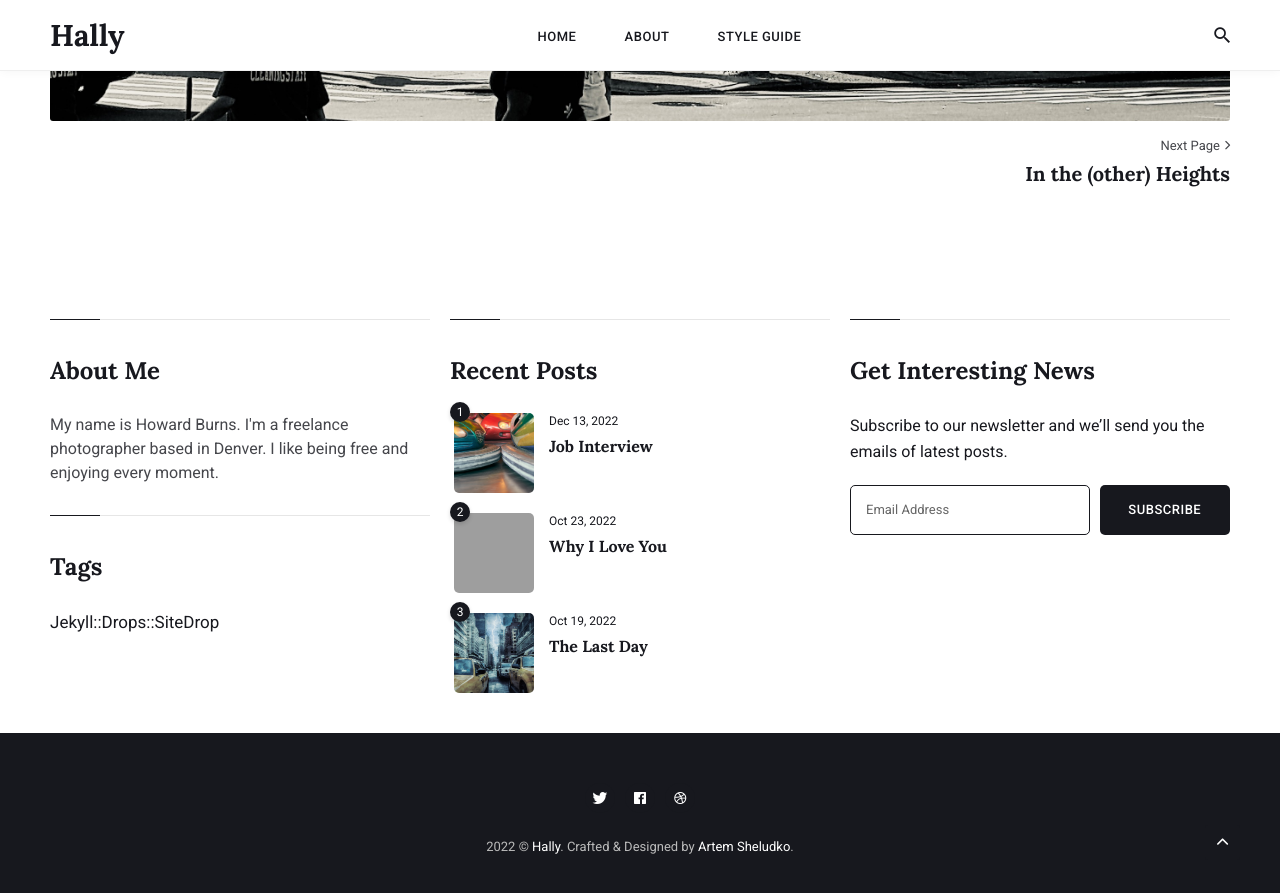
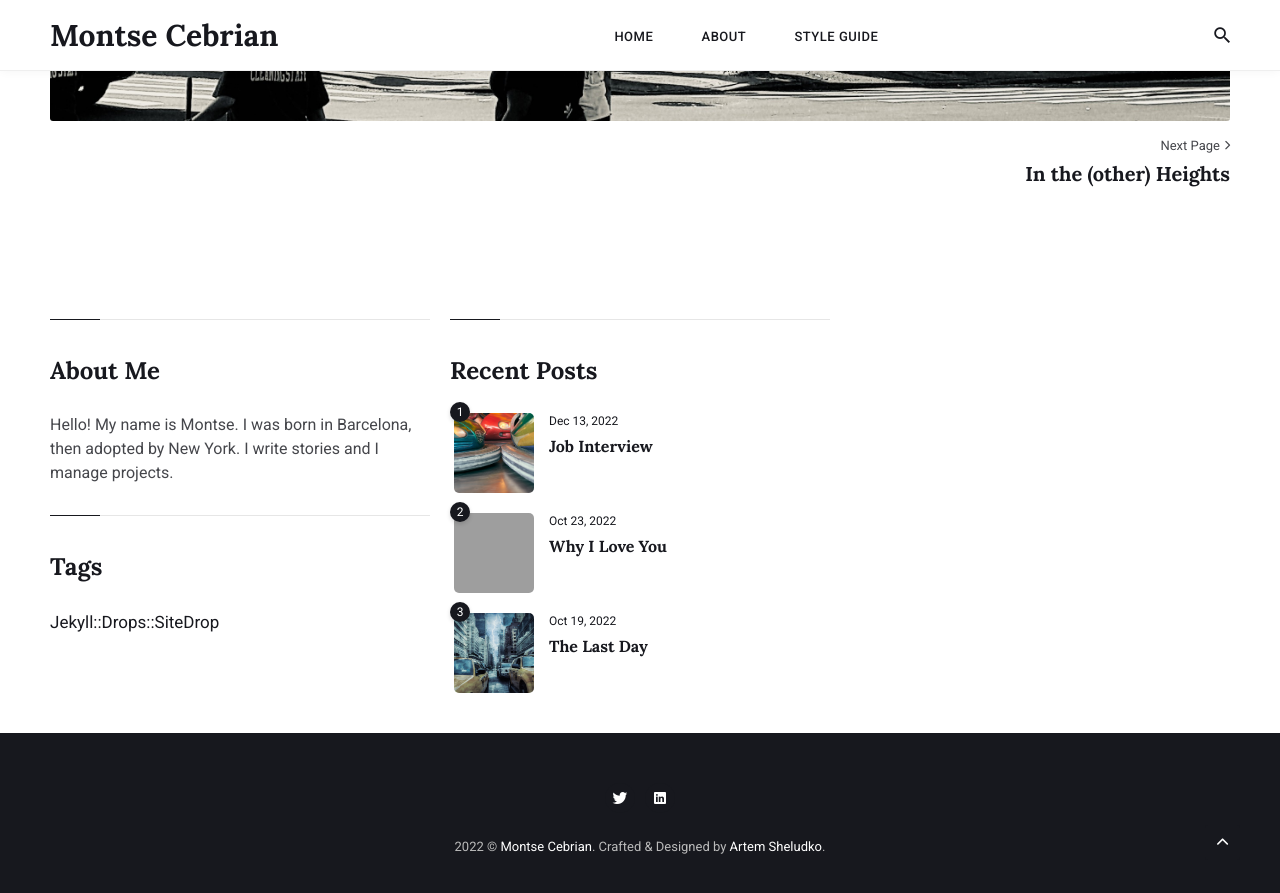
Before and after one commit to montsecebrian/montsecebrian.github.io, a Jekyll site: the page built from _posts/2021-08-29-In-a-galaxy-far-away.markdown, in a window 1280 px wide and 900 px high, scrolled down 2980 px. Shown: the top 893 px of the window. Built offline with Jekyll 4.4.1, drawn with Linux system fonts in a browser that asks for light colours; nearby versions of some CDN libraries; some of the changed text lies outside the part shown; grey boxes are pictures that could not be loaded.

Commit message:
Update _config.yml

```diff
--- a/_config.yml
+++ b/_config.yml
@@ -1,19 +1,19 @@
 #-------------------------------
 # General Site Settings
-title: Hally
+title: Montse Cebrian
 logo: # You can add own logo. For example '/images/logo.png'.
-description: Hally is a modern and minimal Jekyll theme for sharing your ideas.
+description: Montse Cebrian personal site. Project Management. Short Stories.
 baseurl: "" # the subpath of your site, e.g. /blog
-url: "" # the base hostname & protocol for your site, e.g. http://example.com
+url: "https://www.montsecebrian.net" # the base hostname & protocol for your site, e.g. http://example.com
 
 
 #-------------------------------
 # Author Settings
 author:
-  name: Howard Burns
-  image: '/images/01.jpg'
-  avatar: '/images/01.jpg'
-  description: My name is Howard Burns. I'm a freelance photographer based in Denver. I like being free and enjoying every moment.
+  name: Montse Cebrian
+  image: '/images/Montse_Headshot_small.jpg'
+  avatar: '/images/Montse_Headshot_small.jpg'
+  description: Hello! My name is Montse. I was born in Barcelona, then adopted by New York. I write stories and I manage projects.
 
 
 #-------------------------------
@@ -22,19 +22,18 @@ author:
 # Example of adding a new link to the footer - {icon: "ion-logo-github", link: "https://github.com"}
 # Other icons can be found at https://ionicons.com/v4/
 contact:
-- {name: "Twitter", icon: "ion-logo-twitter", link: "https://twitter.com"}
-- {name: "Facebook", icon: "ion-logo-facebook", link: "https://facebook.com"}
-- {name: "Dribbble", icon: "ion-logo-dribbble", link: "https://dribbble.com"}
+- {name: "Twitter", icon: "ion-logo-twitter", link: "https://twitter.com/Montsinya"}
+- {name: "Facebook", icon: "ion-logo-linkedin", link: "https://www.linkedin.com/in/montsecebrian/"}
 
 
 #-------------------------------
 # Comment Section (Disqus)
-disqus-identifier: mr-brown # add your shortname for Disqus Comment. For example mr-brown
+disqus-identifier: # add your shortname for Disqus Comment. For example mr-brown
 
 
 #-------------------------------
 # Newsletter
-mailchimp: true # To enable the mailchimp form, use the value true. To turn off use the value false.
+mailchimp: false # To enable the mailchimp form, use the value true. To turn off use the value false.
 mailchimp-identifier: # Add your MailChimp form identifier. For example - blogenjoyfreedom.us16.list-manage.com/subscribe/post?u=cd56155d76ddeeb4c0bc4d080&amp;id=7a526cd13e
 mailchimp-description: Subscribe to our newsletter and we’ll send you the emails of latest posts.
 
```
